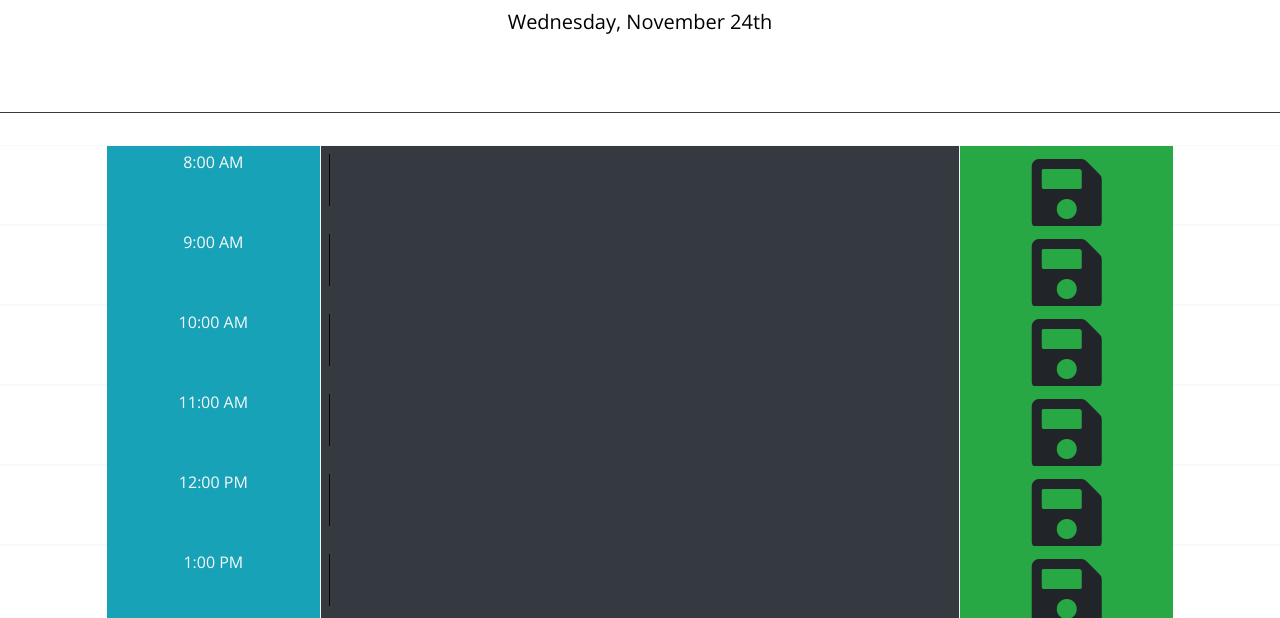
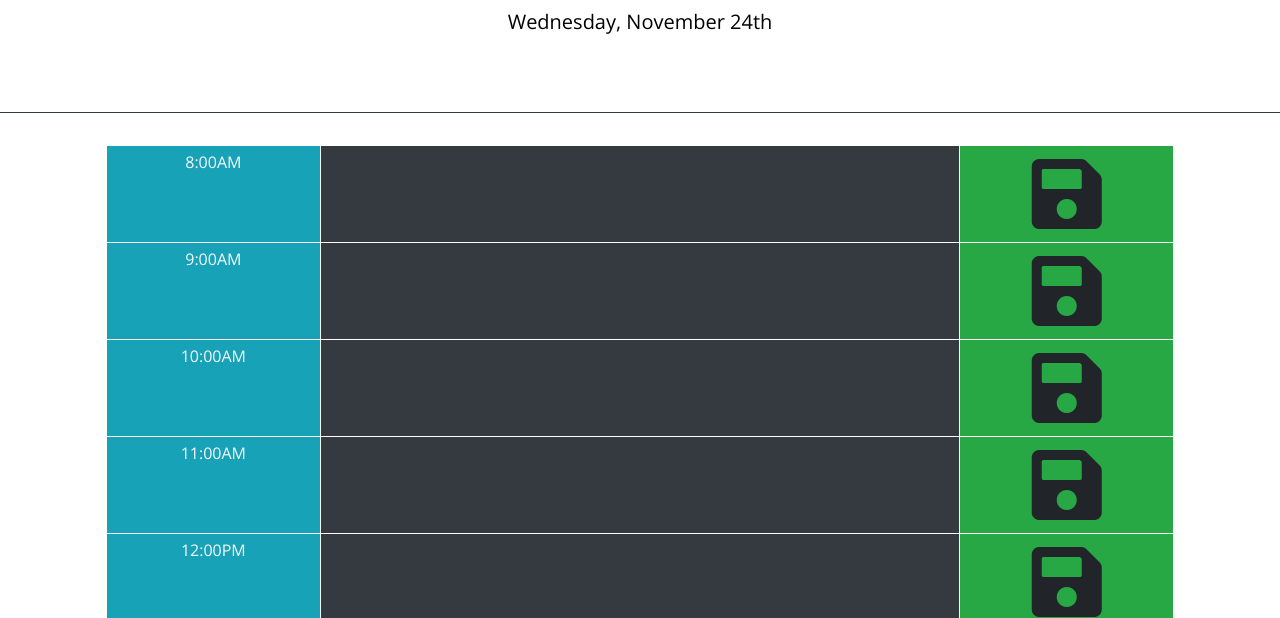
Before and after one commit to RossWestwater/Calendar-App, a plain HTML site: page index.html in a window 1280 px wide. Shown: the part 182-800 px from the top of the page. Drawn offline with nearby package versions, Linux system fonts and the light colour scheme.

Commit message:
commit prior to askBCS question

```diff
--- a/Assets/css/style.css
+++ b/Assets/css/style.css
@@ -69,3 +69,11 @@ textarea{
   font-size: 20px;
   transition: all .3s ease-in-out;
 }
+
+.row {
+  height:auto;
+}
+
+textarea {
+  height: 95%;
+}
--- a/script.js
+++ b/script.js
@@ -1,46 +1,98 @@
 var timeblockInser = document.getElementById("timeblock-place");
 var timeDisplay = document.getElementById("currentDay");
-
-workingHours = 10;
+var hours = 8;
+var minutes = 00;
+var time = moment().set("hour", hours).set("minute", minutes);
 selectionValue = 0;
 
-timeBlock =
+timeBlock = [
   {
-    hour: ["8:00 AM","9:00 AM","10:00 AM","11:00 AM","12:00 PM","1:00 PM","2:00 PM","3:00 PM","4:00 PM", "5:00 PM"],
-    tasks: ["test2"],
-  }
-
-
+    id: 0,
+    hour: ["8:00AM"],
+    tasks: []
+  },
+  {
+    id: 1,
+    hour: ["9:00AM"],
+    tasks: []
+  },
+  {
+    id: 2,
+    hour: ["10:00AM"],
+    tasks: []
+  },
+  {
+    id: 3,
+    hour: ["11:00AM"],
+    tasks: []
+  },
+  {
+    id: 4,
+    hour: ["12:00PM"],
+    tasks: []
+  },
+  {
+    id: 5,
+    hour: ["1:00PM"],
+    tasks: []
+  },
+  {
+    id: 6,
+    hour: ["2:00PM"],
+    tasks: []
+  },
+  {
+    id: 7,
+    hour: ["3:00PM"],
+    tasks: []
+  },
+  {
+    id: 8,
+    hour: ["4:00PM"],
+    tasks: []
+  },
+  {
+    id: 9,
+    hour: ["5:00PM"],
+    tasks: []
+  },
+]
 
   var setDate = function () {
     timeDisplay.textContent = moment().format("dddd, MMMM Do");
   }
 
 var createTimeblock = function () {
+  testArr = [];
 //   // loop the following
-  for (let i = 0; i < workingHours; i++){
+  for (var i = 0; i < timeBlock.length; i++){
 //   // create container
   var containerEl = $("<div>")
-  .addClass("row justify-content-center border-bottom border-light timeblock-container");
+  .addClass("row justify-content-center timeblock-container");
 //   // create time listing
   var timeblockTime = $("<div>")
-    timeblockTime.addClass("col-2 ml-2 bg-info text-light text-center p-2")
-    timeblockTime.text(timeBlock.hour[i]);
+    timeblockTime.addClass("col-2 bg-info text-light text-center p-2")
+    timeblockTime.attr("data-number", i)
+    timeblockTime.text(timeBlock[i].hour);
 //   // create div for future editable text to input obligation
   var timeblockTask = $("<div>")
+    timeblockTask.attr("data-number", i)
     .addClass("col-6 bg-dark border-right border-left border-light text-light p-2")
     var taskInput = $("<textarea>");
     taskInput
+    .addClass("text-light col-12 border-0")
     .attr("type","text")
+    timeblockTask.text(timeBlock[i].tasks)
     timeblockTask.append(taskInput);
 //   // create div to insert save button. test text to visualize div creation.
   var timeblockSaveEl = $("<div>")
-    .addClass("col-2 mr-2 bg-success p-2 save-div text-center");
+    .addClass("col-2 bg-success p-2 save-div text-center");
     var saveIcon = $("<i>")
     saveIcon.addClass("fas fa-save fa-5x")
     .attr("type", "button")
+    .attr("data-number", selectionValue)
     .on("click", function (event) {
-      $(this).event.target
+      event.target;
     });
     timeblockSaveEl.append(saveIcon);
 //   // start stuffing divs into DOM
@@ -48,20 +100,14 @@ var createTimeblock = function () {
 //   // other three sections into the container
   containerEl.append(timeblockTime, timeblockTask, timeblockSaveEl);
   $("#timeblock-place").append(containerEl);
+  selectionValue++;
   }
 };
 
 var timeBlockSave = function (params) {
-  $(timeBlock.tasks).push("<textarea>")
+  $(timeBlock.tasks[i]).push("<textarea>", value)
 console.log(timeBlock.tasks);
 }
 
 setDate();
 createTimeblock();
-
-/* <div class="container-fluid" id="timeblock-place">
-<div class="row justify-content-center border-bottom border-light">
-  <div class="col-2 ml-2 bg-info text-light text-center p-2">Timeblock hour</div>
-  <div class="col-6 bg-dark border-right border-left border-light text-light p-2">timeblock details</div>
-  <div class="col-2 mr-2 bg-success p-2">timeblock save button</div>
-</div> */
```
